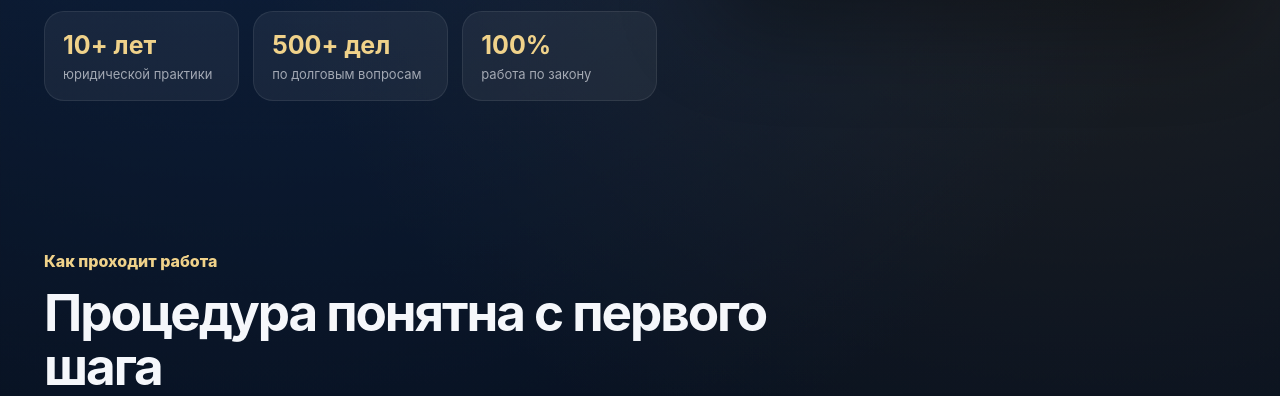
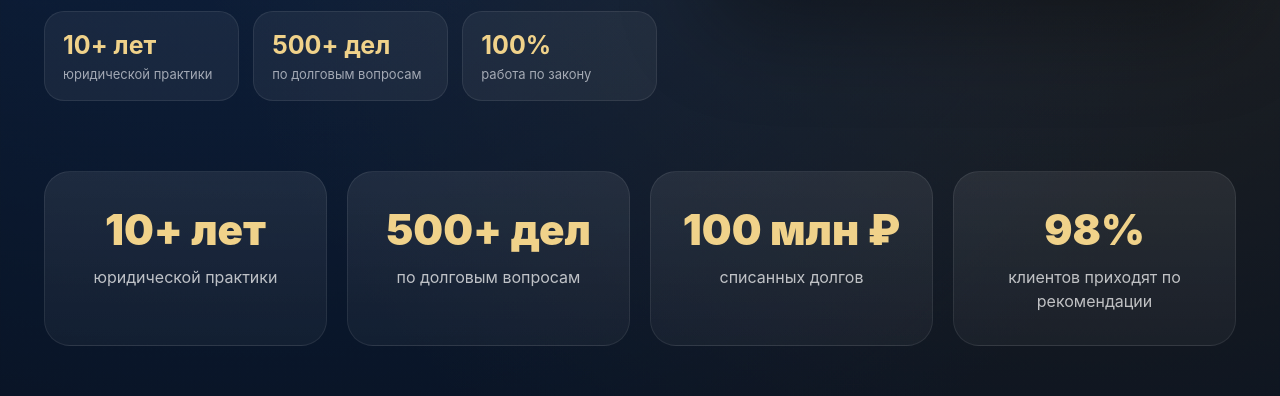
Before and after one commit to vm0318051-lab/morozov-jurist-site, a React (Vite) app: page / in a window 1280 px wide. Shown: the part 931-1327 px from the top of the page. Built offline with nearby package versions, Linux system fonts and the light colour scheme.

Commit message:
add numbers block

```diff
--- a/src/App.css
+++ b/src/App.css
@@ -1048,4 +1048,68 @@ a {
   body {
     padding-bottom: 90px;
   }
+}.numbersSection {
+  max-width: 1240px;
+  margin: 0 auto 70px;
+  padding: 0 24px;
+
+  display: grid;
+  grid-template-columns: repeat(4, 1fr);
+  gap: 20px;
 }
+
+.numbersSection div {
+  padding: 32px 24px;
+  border-radius: 26px;
+
+  background:
+    linear-gradient(
+      180deg,
+      rgba(255,255,255,0.08),
+      rgba(255,255,255,0.04)
+    );
+
+  border: 1px solid rgba(255,255,255,0.08);
+
+  text-align: center;
+
+  transition: .3s;
+}
+
+.numbersSection div:hover {
+  transform: translateY(-6px);
+  border-color: rgba(240,210,138,.3);
+}
+
+.numbersSection strong {
+  display: block;
+  font-size: 42px;
+  color: #f0d28a;
+  font-weight: 900;
+}
+
+.numbersSection span {
+  display: block;
+  margin-top: 10px;
+
+  color: rgba(255,255,255,.72);
+
+  line-height: 1.5;
+}
+
+@media (max-width: 900px) {
+  .numbersSection {
+    grid-template-columns: 1fr 1fr;
+    padding: 0 16px;
+  }
+
+  .numbersSection strong {
+    font-size: 34px;
+  }
+}
+
+@media (max-width: 600px) {
+  .numbersSection {
+    grid-template-columns: 1fr;
+  }
+}
--- a/src/App.jsx
+++ b/src/App.jsx
@@ -326,7 +326,27 @@ function OfficeBlock() {
             </div>
           </div>
         </section>
+<section className="numbersSection">
+  <div>
+    <strong>10+ лет</strong>
+    <span>юридической практики</span>
+  </div>
 
+  <div>
+    <strong>500+ дел</strong>
+    <span>по долговым вопросам</span>
+  </div>
+
+  <div>
+    <strong>100 млн ₽</strong>
+    <span>списанных долгов</span>
+  </div>
+
+  <div>
+    <strong>98%</strong>
+    <span>клиентов приходят по рекомендации</span>
+  </div>
+</section>
         <section className="steps">
           <div className="sectionHead">
             <span>Как проходит работа</span>
```
